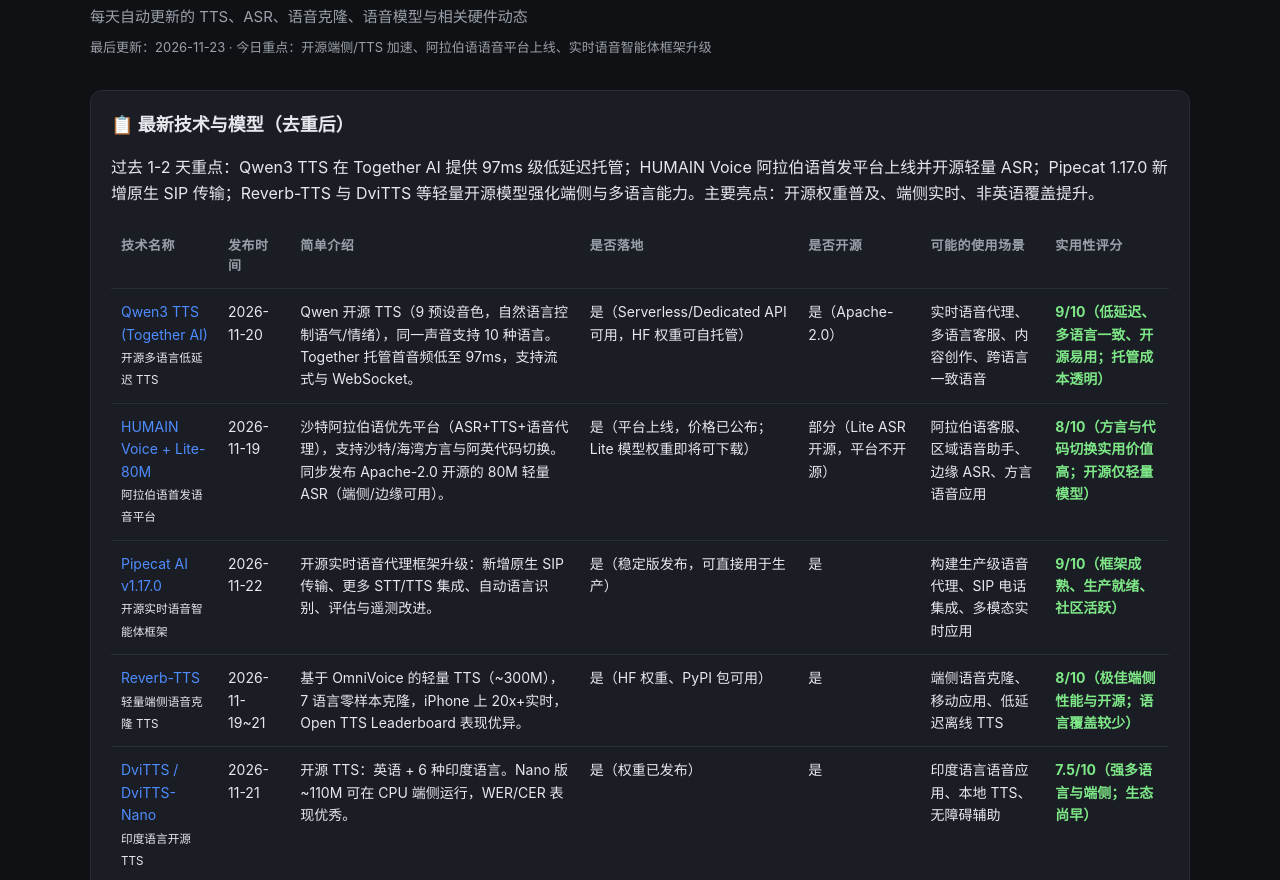
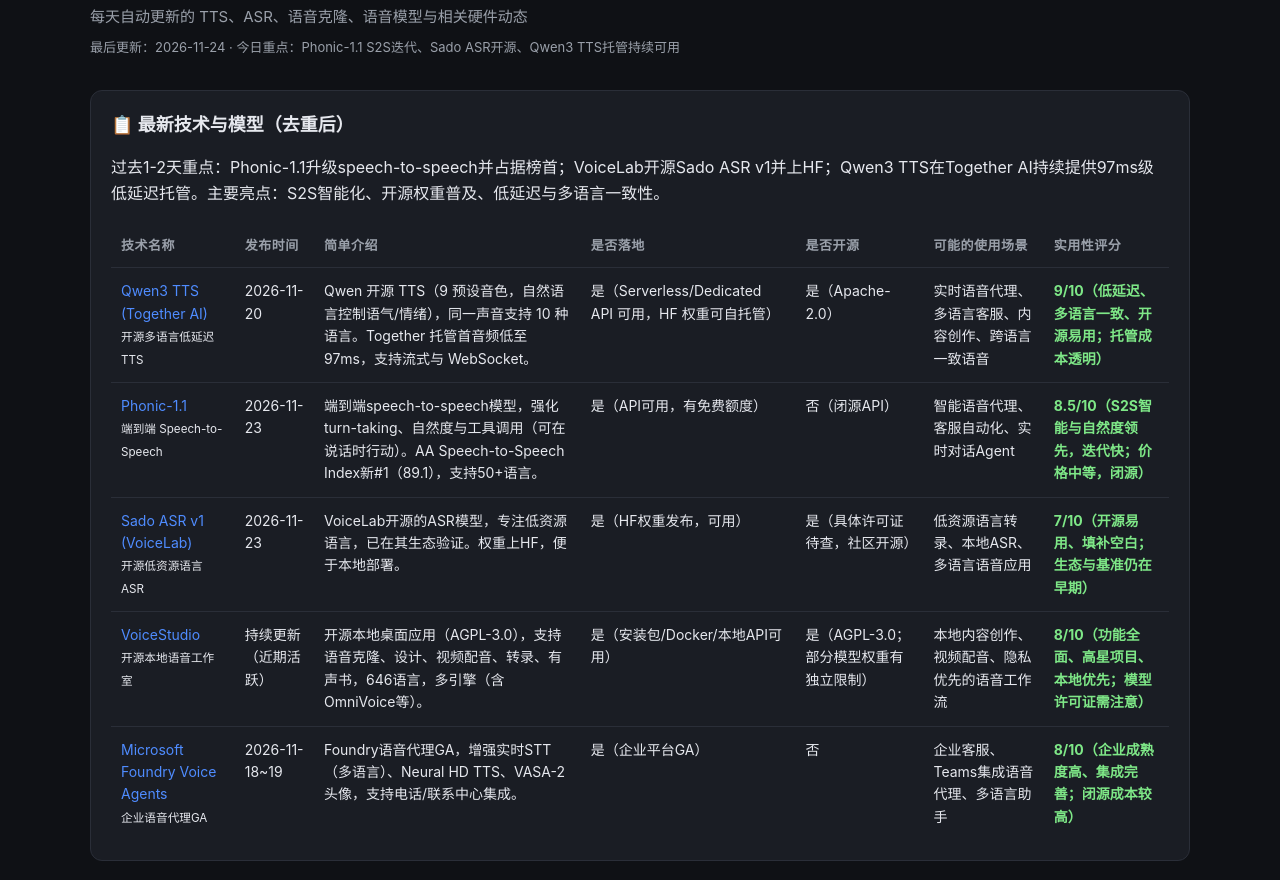
Before and after one commit to infometa/ai-voice-tech-monitor, a plain HTML site: page index.html in a window 1280 px wide. Shown: the part 72-952 px from the top of the page. Drawn offline with Linux system fonts and the light colour scheme.

Commit message:
更新语音AI监测：新增Phonic-1.1、Sado ASR v1等，最后更新日期2026-11-24

```diff
--- a/index.html
+++ b/index.html
@@ -50,12 +50,12 @@
     <header>
       <h1>🎤 AI 语音技术监控仪表盘</h1>
       <div class="subtitle">每天自动更新的 TTS、ASR、语音克隆、语音模型与相关硬件动态</div>
-      <div class="meta">最后更新：2026-11-23 · 今日重点：开源端侧/TTS 加速、阿拉伯语语音平台上线、实时语音智能体框架升级</div>
+      <div class="meta">最后更新：2026-11-24 · 今日重点：Phonic-1.1 S2S迭代、Sado ASR开源、Qwen3 TTS托管持续可用</div>
     </header>
 
     <div class="card">
       <h2 style="margin-top:0;font-size:18px;">📋 最新技术与模型（去重后）</h2>
-      <p style="margin-bottom:16px;">过去 1-2 天重点：Qwen3 TTS 在 Together AI 提供 97ms 级低延迟托管；HUMAIN Voice 阿拉伯语首发平台上线并开源轻量 ASR；Pipecat 1.17.0 新增原生 SIP 传输；Reverb-TTS 与 DviTTS 等轻量开源模型强化端侧与多语言能力。主要亮点：开源权重普及、端侧实时、非英语覆盖提升。</p>
+      <p style="margin-bottom:16px;">过去1-2天重点：Phonic-1.1升级speech-to-speech并占据榜首；VoiceLab开源Sado ASR v1并上HF；Qwen3 TTS在Together AI持续提供97ms级低延迟托管。主要亮点：S2S智能化、开源权重普及、低延迟与多语言一致性。</p>
       <table>
         <thead>
           <tr>
@@ -79,40 +79,40 @@
             <td class="score">9/10（低延迟、多语言一致、开源易用；托管成本透明）</td>
           </tr>
           <tr>
-            <td><a href="https://www.zawya.com/en/press-release/companies-news/humain-launches-humain-voice-an-arabic-first-speech-ai-platform-built-for-how-people-actually-speak-2405269" target="_blank">HUMAIN Voice + Lite-80M</a><br><small>阿拉伯语首发语音平台</small></td>
-            <td>2026-11-19</td>
-            <td>沙特阿拉伯语优先平台（ASR+TTS+语音代理），支持沙特/海湾方言与阿英代码切换。同步发布 Apache-2.0 开源的 80M 轻量 ASR（端侧/边缘可用）。</td>
-            <td>是（平台上线，价格已公布；Lite 模型权重即将可下载）</td>
-            <td>部分（Lite ASR 开源，平台不开源）</td>
-            <td>阿拉伯语客服、区域语音助手、边缘 ASR、方言语音应用</td>
-            <td class="score">8/10（方言与代码切换实用价值高；开源仅轻量模型）</td>
+            <td><a href="https://phonic.ai/blog/phonic-1-1" target="_blank">Phonic-1.1</a><br><small>端到端 Speech-to-Speech</small></td>
+            <td>2026-11-23</td>
+            <td>端到端speech-to-speech模型，强化turn-taking、自然度与工具调用（可在说话时行动）。AA Speech-to-Speech Index新#1（89.1），支持50+语言。</td>
+            <td>是（API可用，有免费额度）</td>
+            <td>否（闭源API）</td>
+            <td>智能语音代理、客服自动化、实时对话Agent</td>
+            <td class="score">8.5/10（S2S智能与自然度领先，迭代快；价格中等，闭源）</td>
           </tr>
           <tr>
-            <td><a href="https://github.com/pipecat-ai/pipecat/releases/tag/v1.17.0" target="_blank">Pipecat AI v1.17.0</a><br><small>开源实时语音智能体框架</small></td>
-            <td>2026-11-22</td>
-            <td>开源实时语音代理框架升级：新增原生 SIP 传输、更多 STT/TTS 集成、自动语言识别、评估与遥测改进。</td>
-            <td>是（稳定版发布，可直接用于生产）</td>
-            <td>是</td>
-            <td>构建生产级语音代理、SIP 电话集成、多模态实时应用</td>
-            <td class="score">9/10（框架成熟、生产就绪、社区活跃）</td>
+            <td><a href="https://x.com/voicelabio/status/2124853958921294262" target="_blank">Sado ASR v1 (VoiceLab)</a><br><small>开源低资源语言ASR</small></td>
+            <td>2026-11-23</td>
+            <td>VoiceLab开源的ASR模型，专注低资源语言，已在其生态验证。权重上HF，便于本地部署。</td>
+            <td>是（HF权重发布，可用）</td>
+            <td>是（具体许可证待查，社区开源）</td>
+            <td>低资源语言转录、本地ASR、多语言语音应用</td>
+            <td class="score">7/10（开源易用、填补空白；生态与基准仍在早期）</td>
           </tr>
           <tr>
-            <td><a href="https://huggingface.co/software-mansion/Reverb-TTS" target="_blank">Reverb-TTS</a><br><small>轻量端侧语音克隆 TTS</small></td>
-            <td>2026-11-19~21</td>
-            <td>基于 OmniVoice 的轻量 TTS（~300M），7 语言零样本克隆，iPhone 上 20x+实时，Open TTS Leaderboard 表现优异。</td>
-            <td>是（HF 权重、PyPI 包可用）</td>
-            <td>是</td>
-            <td>端侧语音克隆、移动应用、低延迟离线 TTS</td>
-            <td class="score">8/10（极佳端侧性能与开源；语言覆盖较少）</td>
+            <td><a href="https://github.com/debpalash/VoiceStudio" target="_blank">VoiceStudio</a><br><small>开源本地语音工作室</small></td>
+            <td>持续更新（近期活跃）</td>
+            <td>开源本地桌面应用（AGPL-3.0），支持语音克隆、设计、视频配音、转录、有声书，646语言，多引擎（含OmniVoice等）。</td>
+            <td>是（安装包/Docker/本地API可用）</td>
+            <td>是（AGPL-3.0；部分模型权重有独立限制）</td>
+            <td>本地内容创作、视频配音、隐私优先的语音工作流</td>
+            <td class="score">8/10（功能全面、高星项目、本地优先；模型许可证需注意）</td>
           </tr>
           <tr>
-            <td><a href="https://huggingface.co/" target="_blank">DviTTS / DviTTS-Nano</a><br><small>印度语言开源 TTS</small></td>
-            <td>2026-11-21</td>
-            <td>开源 TTS：英语 + 6 种印度语言。Nano 版~110M 可在 CPU 端侧运行，WER/CER 表现优秀。</td>
-            <td>是（权重已发布）</td>
-            <td>是</td>
-            <td>印度语言语音应用、本地 TTS、无障碍辅助</td>
-            <td class="score">7.5/10（强多语言与端侧；生态尚早）</td>
+            <td><a href="https://techcommunity.microsoft.com/blog/azure-ai-foundry-blog/voice-agents-in-microsoft-foundry-agent-service-now-generally-available/4573013" target="_blank">Microsoft Foundry Voice Agents</a><br><small>企业语音代理GA</small></td>
+            <td>2026-11-18~19</td>
+            <td>Foundry语音代理GA，增强实时STT（多语言）、Neural HD TTS、VASA-2头像，支持电话/联系中心集成。</td>
+            <td>是（企业平台GA）</td>
+            <td>否</td>
+            <td>企业客服、Teams集成语音代理、多语言助手</td>
+            <td class="score">8/10（企业成熟度高、集成完善；闭源成本较高）</td>
           </tr>
         </tbody>
       </table>
@@ -121,7 +121,7 @@
     <div class="card">
       <h2 style="margin-top:0;font-size:18px;">📊 当前趋势</h2>
       <div class="trend">
-        2026-11-23 监测：开源语音模型正向端侧实时与轻量化加速（Reverb-TTS、DviTTS-Nano 等），同时多语言与方言覆盖（阿拉伯语、印度语）显著提升。实时语音智能体基础设施（Pipecat SIP、Together 低延迟托管）更加成熟，生产级部署门槛降低。开源权重普及与细粒度语音控制并行，低延迟仍是核心竞争点。
+        2026-11-24 监测：语音AI正快速从“级联管道（ASR+LLM+TTS）”向原生speech-to-speech与端到端Agent演进，Phonic等小团队快速迭代在智能与自然度上领先。同时开源权重（Qwen3-TTS等）与本地工具（VoiceStudio）普及，低延迟（<100ms首包）和多语言/方言一致性成为核心竞争力。企业侧（Microsoft）则强化生产集成与合规。整体门槛持续降低，但闭源S2S与开源本地方案并行，选型更看重延迟、许可证与实际场景匹配。
       </div>
     </div>
 
```
